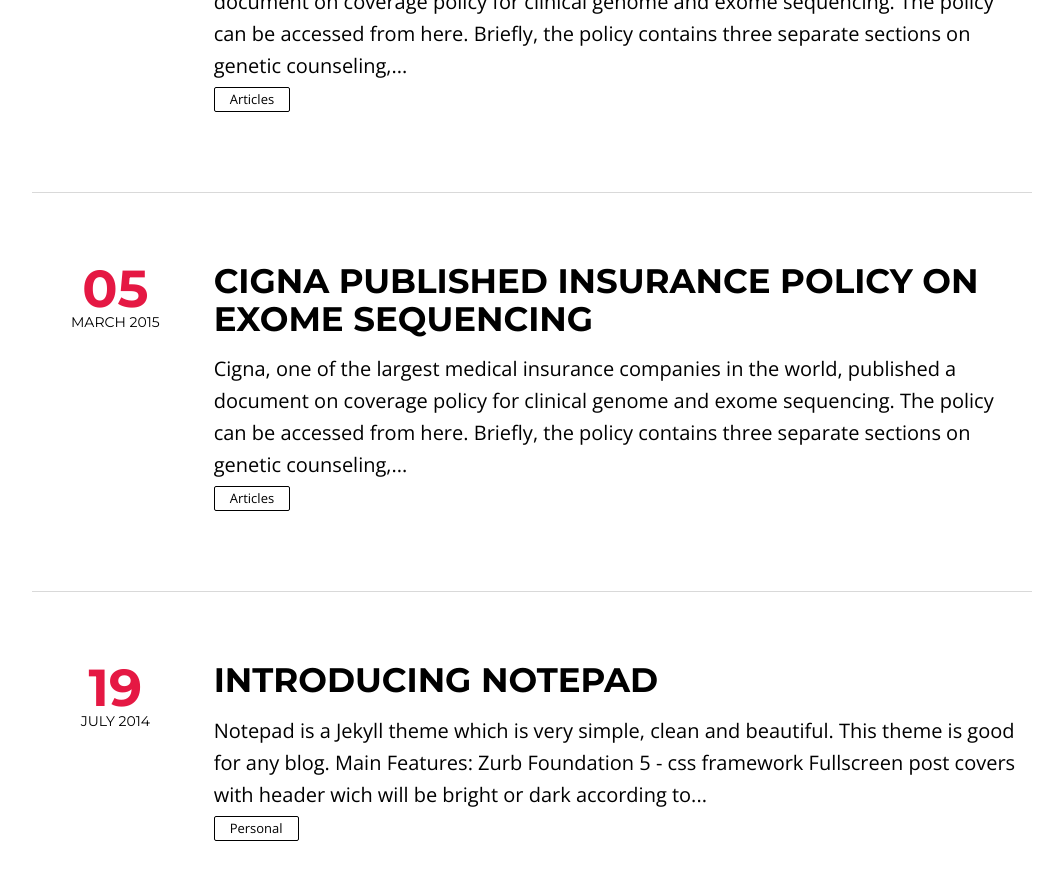
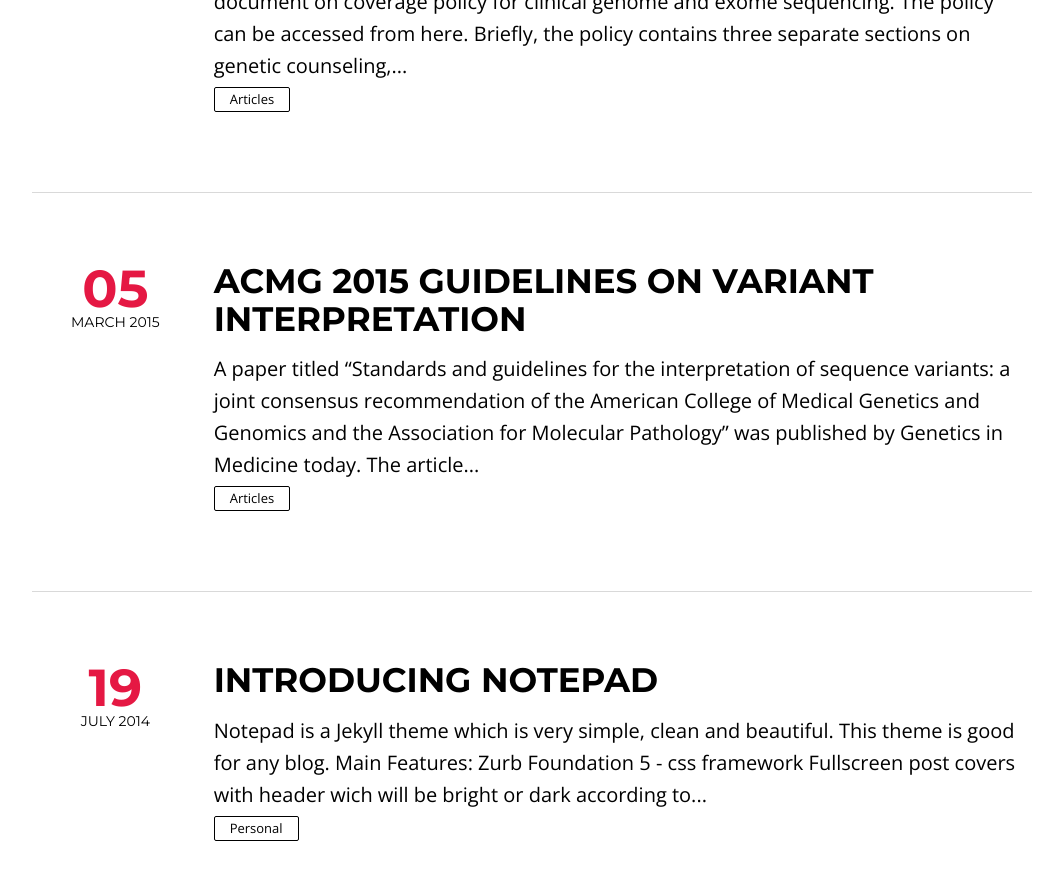
Before and after one commit to kaichop/kaichop, a Jekyll site: the page built from index.html, in a window 1280 px wide and 900 px high, scrolled down 779 px. Shown: the top 880 px of the window, without its empty margins (108-1171 px from the left). Built offline with Jekyll 4.4.1, drawn with Linux system fonts in a browser that asks for light colours; nearby versions of some CDN libraries; the list of posts is cut into pages by our own code.

Commit message:
Update 2015-03-05-ACMG-guideline.md

```diff
--- a/_posts/2015-03-05-ACMG-guideline.md
+++ b/_posts/2015-03-05-ACMG-guideline.md
@@ -1,12 +1,12 @@
 ---
 layout: post
-title: "Cigna published insurance policy on exome sequencing"
-description: "A brief introduction to Cigna's coverage policy on clinical exome sequencing."
-headline:
-modified: 2015-11-25
+title: "ACMG 2015 guidelines on variant interpretation"
+description: "A brief description on standards and guidelines for interpretation of sequence variants published by ACMG."
+headline: "headline on ACMG"
+modified: 2015-03-22
 category: articles
-tags: [genome, exome, insurance, policy]
-imagefeature: cover11.jpg
+tags: [genome, exome, ACMG, variant]
+imagefeature: cover12.jpg
 mathjax:
 chart:
 comments: true
@@ -14,33 +14,8 @@
 share: true
 ---
 
-Cigna, one of the largest medical insurance companies in the world, published a document on coverage policy for clinical genome and exome sequencing.
+A paper titled "Standards and guidelines for the interpretation of sequence variants: a joint consensus recommendation of the American College of Medical Genetics and Genomics and the Association for Molecular Pathology" was published by *Genetics in Medicine* today.
 
-The policy can be accessed from [here](https://cignaforhcp.cigna.com/public/content/pdf/coveragePolicies/medical/mm_0519_coveragepositioncriteria_exome_genome_sequence.pdf).
+The article is freely available at [here](https://www.acmg.net/docs/Standards_Guidelines_for_the_Interpretation_of_Sequence_Variants.pdf).
 
-Briefly, the policy contains three separate sections on genetic counseling, whole exome sequencing and whole genome sequencing, respectively. Note that Cigna does NOT cover genome sequencing **for any indication because it is considered experimental, investigational, and unproven**.
-
-For whole exome sequencing, Cigna covers the insurance only if ALL of the following criteria are met:
-
-1. Individual has been evaluated by a board-certified medical geneticist or other board certified specialist
-physician specialist with specific expertise in the conditions and relevant genes for which testing is
-being considered
-2. WES results will directly impact clinical decision-making and clinical outcome for the individual being
-tested
-3. a genetic etiology is the most likely explanation for the phenotype as demonstrated by EITHER of the following:
-    * multiple abnormalities affecting unrelated organ systems
-    * TWO of the following criteria are met:
-        - abnormality affecting a single organ system
-        - significant intellectual disability, symptoms of a complex neurodevelopmental disorder (e.g. self-injurious behavior, reverse sleep-wake cycles), or severe neuropsychiatric condition (e.g. schizophrenia, bipolar disorder, Tourette syndrome)
-        - family history strongly implicating a genetic etiology
-        - period of unexplained developmental regression (unrelated to autism or epilepsy)
-4. no other causative circumstances (e.g. environmental exposures, injury, infection) can explain
-symptoms
-5. clinical presentation does not fit a well-described syndrome for which single-gene or targeted panel
-testing is available
-6. the differential diagnosis list and/or phenotype warrant testing of multiple genes and ONE of the
-following:
-    * WES is more practical than the separate single gene tests or panels that would be
-recommended based on the differential diagnosis
-    * WES results may preclude the need for multiple and/or invasive procedures, follow-up, or
-screening that would be recommended in the absence of testing
+These recommendations apply to the genetic tests used in clinical laboratories, including whole genome and whole exome sequencing. This report recommends the use of specific standard terminology—“pathogenic,” “likely pathogenic,” “uncertain significance,” “likely benign,” and “benign” to describe variants identified in genes that cause Mendelian disorders. What is different from the 2007 guideline is that, this 2015 guideline now describes a formal process for classifying variants into these five categories based on a variety of criteria. These include measures such as population frequency of alleles, computational predictions of variant deleteriousness, the location of the mutations within a gene, the known disease model, and the tolerance of a gene for deleterious variants. This increase in complexity means that variant interpreation in clinical setting will be more time-consuming, but on the other hand, the results may be more reproducible across laboratories and more interpretable by physicians.
```
